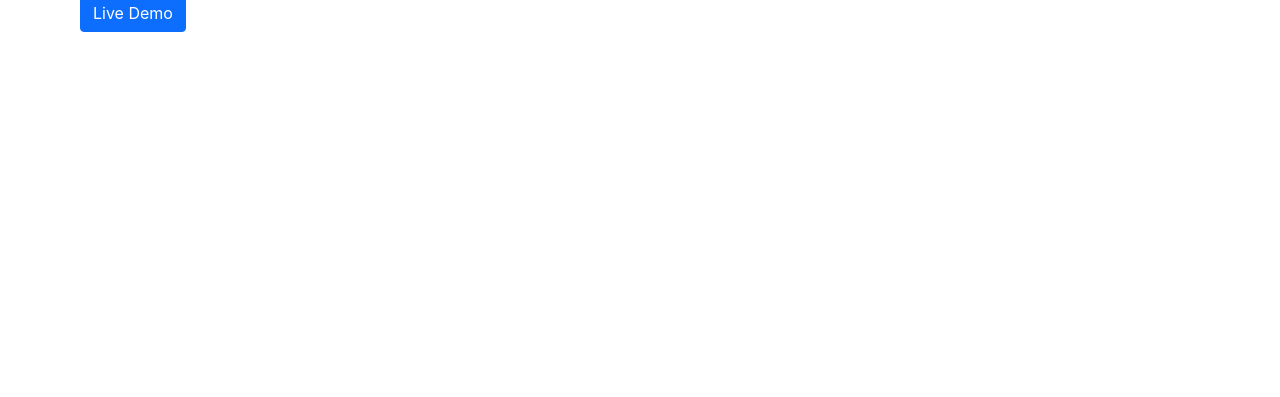
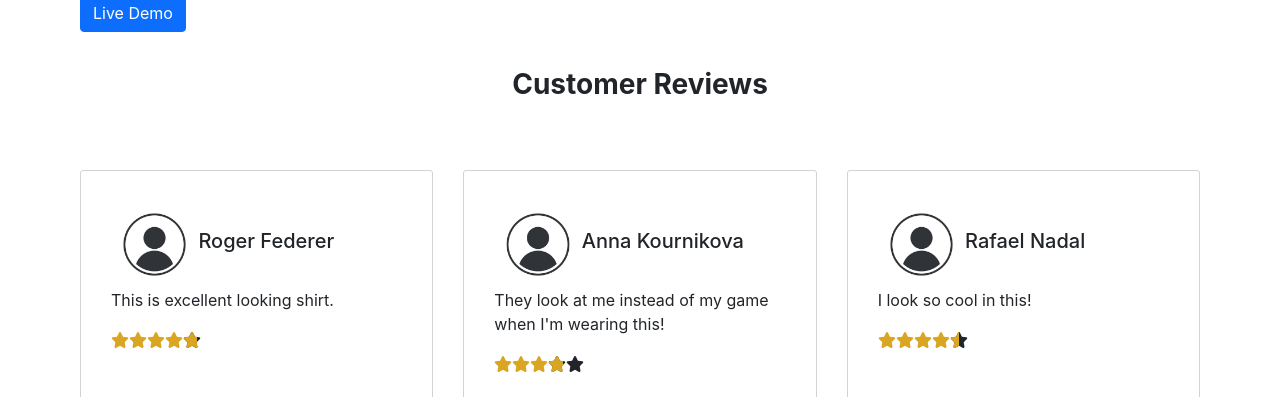
Before and after one commit to ra89fi/Shopping-Overhaul, a React (Create React App) app: page / in a window 1280 px wide. Shown: the part 555-952 px from the top of the page. Before the commit the page ends 800 px from the top, so only its background shows below. Built offline with nearby package versions, Linux system fonts and the light colour scheme.

Commit message:
reviews and styles

```diff
--- /dev/null
+++ b/public/reviews.json
@@ -0,0 +1,38 @@
+[
+    {
+        "id": "federer",
+        "name": "Roger Federer",
+        "text": "This is excellent looking shirt.",
+        "rating": 4.8
+    },
+    {
+        "id": "anna",
+        "name": "Anna Kournikova",
+        "text": "They look at me instead of my game when I'm wearing this!",
+        "rating": 3.8
+    },
+    {
+        "id": "nadal",
+        "name": "Rafael Nadal",
+        "text": "I look so cool in this!",
+        "rating": 4.5
+    },
+    {
+        "id": "novak",
+        "name": "Novak Djokovic",
+        "text": "I look so cool in this!",
+        "rating": 4.5
+    },
+    {
+        "id": "murray",
+        "name": "Andy Murray",
+        "text": "This is excellent looking shirt.",
+        "rating": 4.8
+    },
+    {
+        "id": "monika",
+        "name": "Monika Seles",
+        "text": "They look at me instead of my game when I'm wearing this!",
+        "rating": 3.8
+    }
+]
--- a/src/components/Home.css
+++ b/src/components/Home.css
@@ -23,3 +23,9 @@
 .home .half img {
     width: 75%;
 }
+
+.home-reviews > h3 {
+    font-weight: 700;
+    text-align: center;
+    margin: 20px 40px;
+}
--- a/src/components/Home.js
+++ b/src/components/Home.js
@@ -1,8 +1,15 @@
 import React from 'react';
+import Reviews from './Reviews';
 import './Home.css';
+import { useNavigate } from 'react-router-dom';
 
 const Home = () => {
+    const navigate = useNavigate();
+    const goToReviews = () => {
+        navigate('/reviews');
+    };
     return (
+        <div class="content">
             <div className="home">
                 <div className="half left">
                     <h1>Shopping Overhaul</h1>
@@ -22,6 +29,16 @@
                     />
                 </div>
             </div>
+            <div className="home-reviews">
+                <h3>Customer Reviews</h3>
+                <Reviews itemNum={3}></Reviews>
+                <p style={{ textAlign: 'center' }}>
+                    <button onClick={goToReviews} className="btn btn-primary">
+                        See All Reviews
+                    </button>
+                </p>
+            </div>
+        </div>
     );
 };
 
--- a/src/components/Reviews.css
+++ b/src/components/Reviews.css
@@ -0,0 +1,21 @@
+.reviews {
+    padding: 3rem 5rem;
+    display: grid;
+    grid-template-columns: repeat(3, 1fr);
+    grid-gap: 30px;
+}
+
+.reviews .item {
+    border: 1px solid lightgray;
+    border-radius: 3px;
+    padding: 30px;
+}
+
+.reviews .item .head {
+    display: flex;
+    align-items: center;
+}
+
+.reviews .item .head img {
+    width: 30%;
+}
--- a/src/components/Reviews.js
+++ b/src/components/Reviews.js
@@ -1,7 +1,48 @@
 import React from 'react';
+import Rating from 'react-rating';
+import { faStar } from '@fortawesome/free-solid-svg-icons';
+import { FontAwesomeIcon } from '@fortawesome/react-fontawesome';
+import useReviews from '../hooks/useReviews';
+import './Reviews.css';
 
-const Reviews = () => {
-    return <div></div>;
+const Reviews = ({ itemNum }) => {
+    const [reviews, setReviews] = useReviews();
+    const isReviewsPage = itemNum === reviews.length;
+    itemNum = itemNum || reviews.length;
+    reviews.splice(itemNum);
+    return (
+        <div>
+            {!isReviewsPage ? (
+                <h2 style={{ textAlign: 'center', marginTop: '2.5rem' }}>
+                    What our customers say!
+                </h2>
+            ) : (
+                ''
+            )}
+            <div className="reviews">
+                {reviews.map((review) => (
+                    <div className="item">
+                        <div className="head">
+                            <img src="user.jpg" alt="User" />
+                            <h5>{review.name}</h5>
+                        </div>
+                        <p>{review.text}</p>
+                        <Rating
+                            initialRating={review.rating}
+                            emptySymbol={<FontAwesomeIcon icon={faStar} />}
+                            fullSymbol={
+                                <FontAwesomeIcon
+                                    style={{ color: 'goldenrod' }}
+                                    icon={faStar}
+                                />
+                            }
+                            readonly
+                        ></Rating>
+                    </div>
+                ))}
+            </div>
+        </div>
+    );
 };
 
 export default Reviews;
--- a/src/hooks/useReviews.js
+++ b/src/hooks/useReviews.js
@@ -0,0 +1,13 @@
+import { useEffect, useState } from 'react';
+
+const useReviews = () => {
+    const [reviews, setReviews] = useState([]);
+    useEffect(() => {
+        fetch('reviews.json')
+            .then((res) => res.json())
+            .then((data) => setReviews(data));
+    }, []);
+    return [reviews, setReviews];
+};
+
+export default useReviews;
```
Also changed, not shown: public/user.jpg (added). Lines whose indentation alone changed are shown as unchanged.
